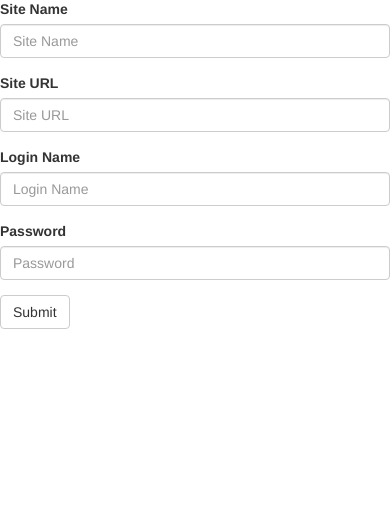
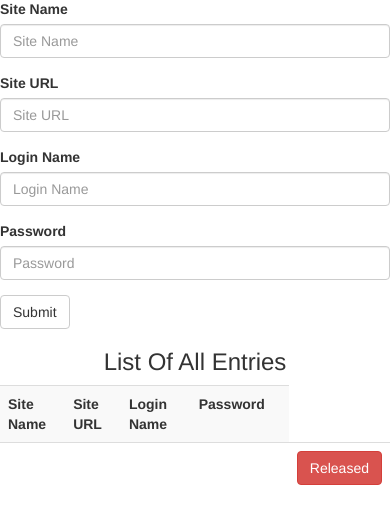
Before and after one commit to KarolinaLizinczyk/Password-Manager, a Flask app: template app/templates/index.html in a window 390 px wide. Shown: the part 134-658 px from the top of the page. Run offline with Flask 2, Linux system fonts and the light colour scheme; the template is opened without the code that fills it, so the values that code supplies are empty; some libraries are stand-ins or nearby versions.

Commit message:
index function in views retrieved all entries,  created table in html

```diff
--- a/app/templates/index.html
+++ b/app/templates/index.html
@@ -63,8 +63,35 @@
       </div>
     </form>
     </div>
-    <!--<div class="col-sm-4">-->
+    <div class="col-sm-8">
+        <div class="col-sm-6 col-sm-offset-2">
+				<h3> List Of All Entries</h3>
+				<div class="row control-group">
+					<table class="table table-striped">
+                        <tr>
+                            <th class="col-md-3">Site Name</th>
+                            <th class="col-md-3">Site URL</th>
+                            <th class="col-md-3">Login Name</th>
+                            <th class="col-md-3">Password</th>
+                            <th></th>
+                        </tr>
+                        <tr>
+                            <td></td>
+                            <td></td>
+                            <td></td>
+                            <td></td>
+                            <td></td>
+                            <td>
+                                <form action="/" method="post">
+                                    <input type="hidden" name="method" value="Delete">
+                                    <input type="submit" value="Released" class="btn btn-danger">
+                                </form>
+                            </td>
+                        </tr>
+                    </table>
+                </div>
 
-    <!--</div>-->
+            </div>
+    </div>
 </body>
 </html>
```
Also changed, not shown: app/views.py (+6 -1 lines).
